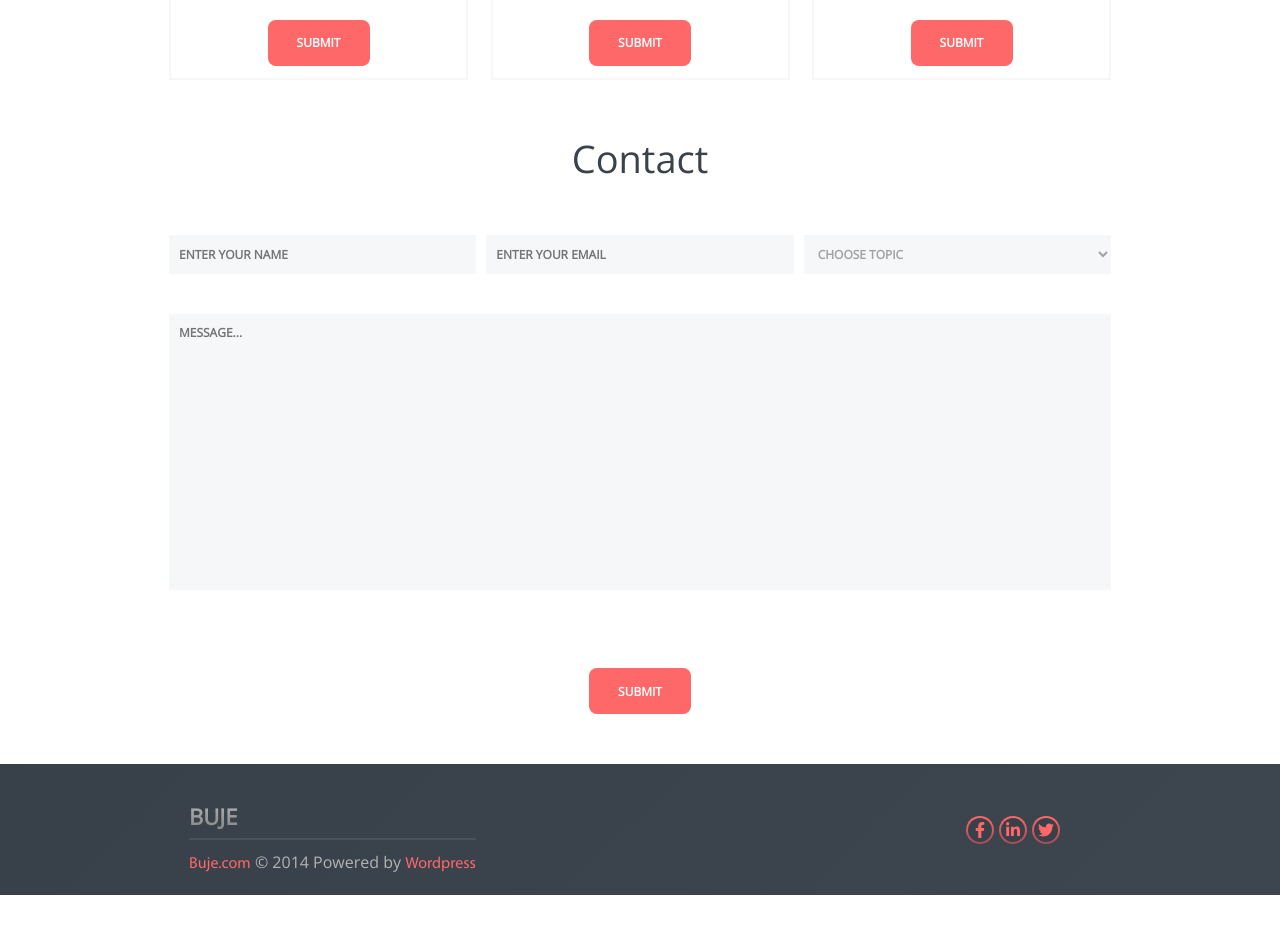
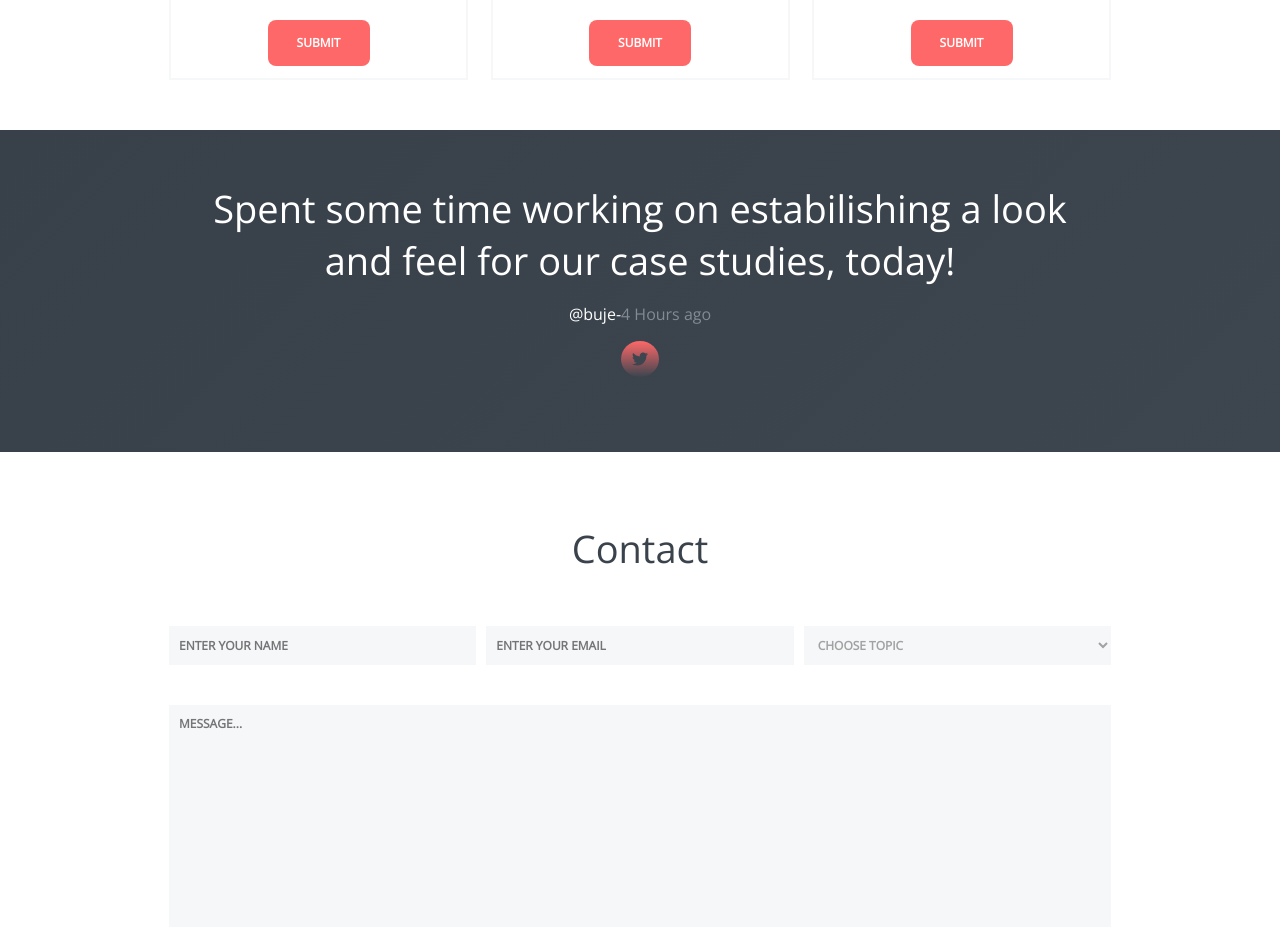
Before and after one commit to PiotrWolski1000/react-pixel-perfect-website, a React (Create React App) app: page / in a window 1280 px wide. Shown: the part 2480-3407 px from the top of the page. Before the commit the page ends 3375 px from the top, so only its background shows below. Built offline with nearby package versions, Linux system fonts and the light colour scheme.

Commit message:
last tweet component

```diff
--- /dev/null
+++ b/src/components/TwitterPost/index.js
@@ -0,0 +1,32 @@
+import React from 'react';
+import './../../css/twitter.scss'
+import { faTwitter } from '@fortawesome/free-brands-svg-icons'
+import { FontAwesomeIcon } from '@fortawesome/react-fontawesome'
+
+class index extends React.Component{
+    render() {
+        return (
+            <section className="twitter">
+                <div className="twitter__wrapper">
+                    <h1>
+                        Spent some time working on estabilishing a look and feel for our case studies, today!
+                    </h1>
+
+
+                    <div className="twitter_time">
+                        <p>@buje-<span>4 Hours ago</span></p>
+
+                        <a href="/">
+                            <div className="twitter_icon_wrapper">
+                                    <FontAwesomeIcon className="twitter_icon" icon={faTwitter}/>
+                            </div>
+                        </a>
+                    </div>
+
+                </div>
+            </section>
+        );
+    }
+}
+
+export default index;
--- /dev/null
+++ b/src/css/twitter.scss
@@ -0,0 +1,71 @@
+.twitter {
+    margin: 50px 0;
+    height: auto;
+    width: 100%;
+
+    background-image: linear-gradient(135deg, #38404a, #3d454f);
+}
+
+.twitter__wrapper {
+    max-width: 942px;
+    height: 100%;
+    display: flex;
+    flex-direction: column;
+
+    // text-align: center;
+    // margin: 0 auto;
+    justify-content: center;
+    align-items: center;
+    margin: auto;
+
+    h1 {
+
+        color: white;
+        // width: 100%;
+        @media(max-width: 425px) {
+            font-size: 18px;
+        }
+    }
+    p{
+        // position: relative;
+        // bottom: -50px;
+        color: white;
+
+    }
+
+    span {
+        // position: relative;
+
+        color: #838a93;
+    }
+}
+
+.twitter_time {
+    display: flex;
+    flex-direction: column;
+    justify-content: center;
+    align-items: center;
+
+    position: relative;
+    bottom: 50px;
+}
+
+.twitter_icon_wrapper{
+    width: 38px;
+    height: 36px;
+
+    border-radius: 50%;
+    background-color: yellow;
+
+    display: flex;
+    justify-content: center;
+    align-items: center;
+
+    // margin: 0 auto;
+    margin-bottom: 25px;
+    background-image: linear-gradient(to top, #3d454f, #ff6868);
+}
+
+.twitter_icon{
+    color: #3d454f;
+}
--- a/src/pages/index.js
+++ b/src/pages/index.js
@@ -4,6 +4,7 @@ import Pricing from '../components/Pricing/'
 import ContactForm from '../components/ContactForm/'
 import Portfolio from '../components/Portfolio/'
 import Service from '../components/Service/'
+import TwitterPost from '../components/TwitterPost'
 class index extends Component {
     render() {
         return (
@@ -12,6 +13,7 @@ class index extends Component {
                 <Service/>
                 <Portfolio/>
                 <Pricing/>
+                <TwitterPost/>
                 <ContactForm/>
             </>
         );
```
